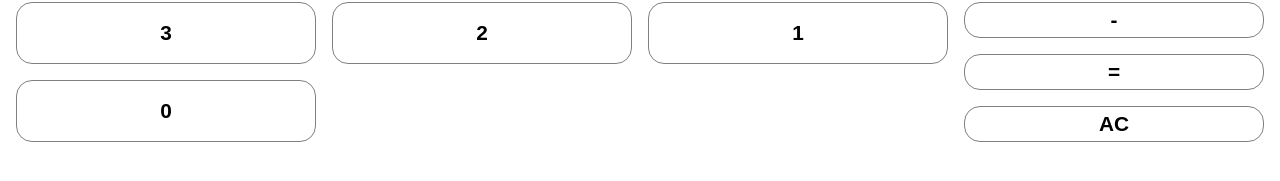
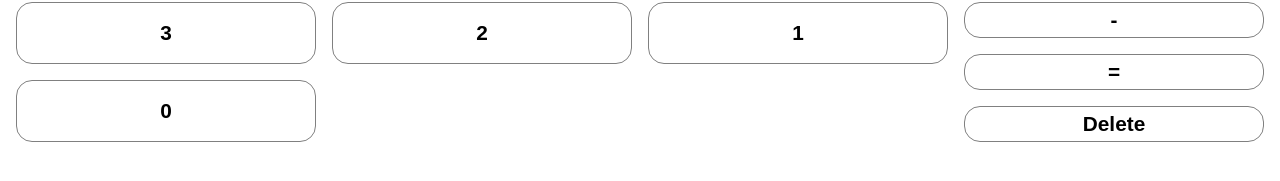
Before and after one commit to eteRnaL198/calculator, a React (Create React App) app: page / in a window 1280 px wide. Shown: the part 351-532 px from the top of the page. Built offline with nearby package versions, Linux system fonts and the light colour scheme.

Commit message:
AC → Delete

```diff
--- a/src/App.js
+++ b/src/App.js
@@ -18,7 +18,7 @@ function App() {
           </div>
 
           <div className="app_buttonInner app_buttonInner-operator">
-            {["÷", "×", "+", "-", "=", "AC"].map((symbol, i) => (
+            {["÷", "×", "+", "-", "=", "Delete"].map((symbol, i) => (
               <Button key={i} label={symbol} inputValue={inputValue} setInputValue={setInputValue}/>
             ))}
           </div>
--- a/src/components/Button.jsx
+++ b/src/components/Button.jsx
@@ -73,8 +73,8 @@ const Button = ({label, inputValue, setInputValue}) => {
         formula.push(symbols.shift())
       }
       console.log("formula: ", formula)
-    } else if(label === "AC") {
-      setInputValue("");
+    } else if(label === "Delete") {
+      setInputValue(inputValue.substring(0, inputValue.length-1));
     }
 
   }
```
